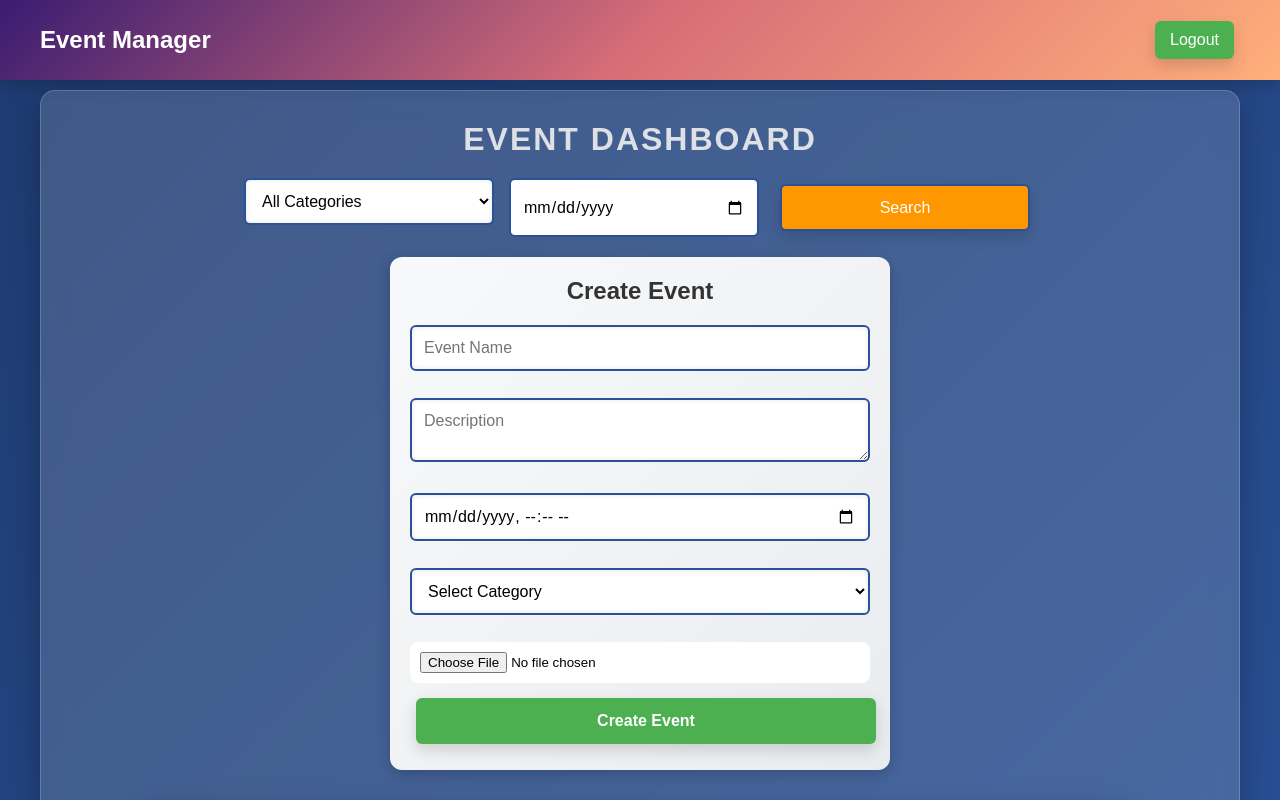
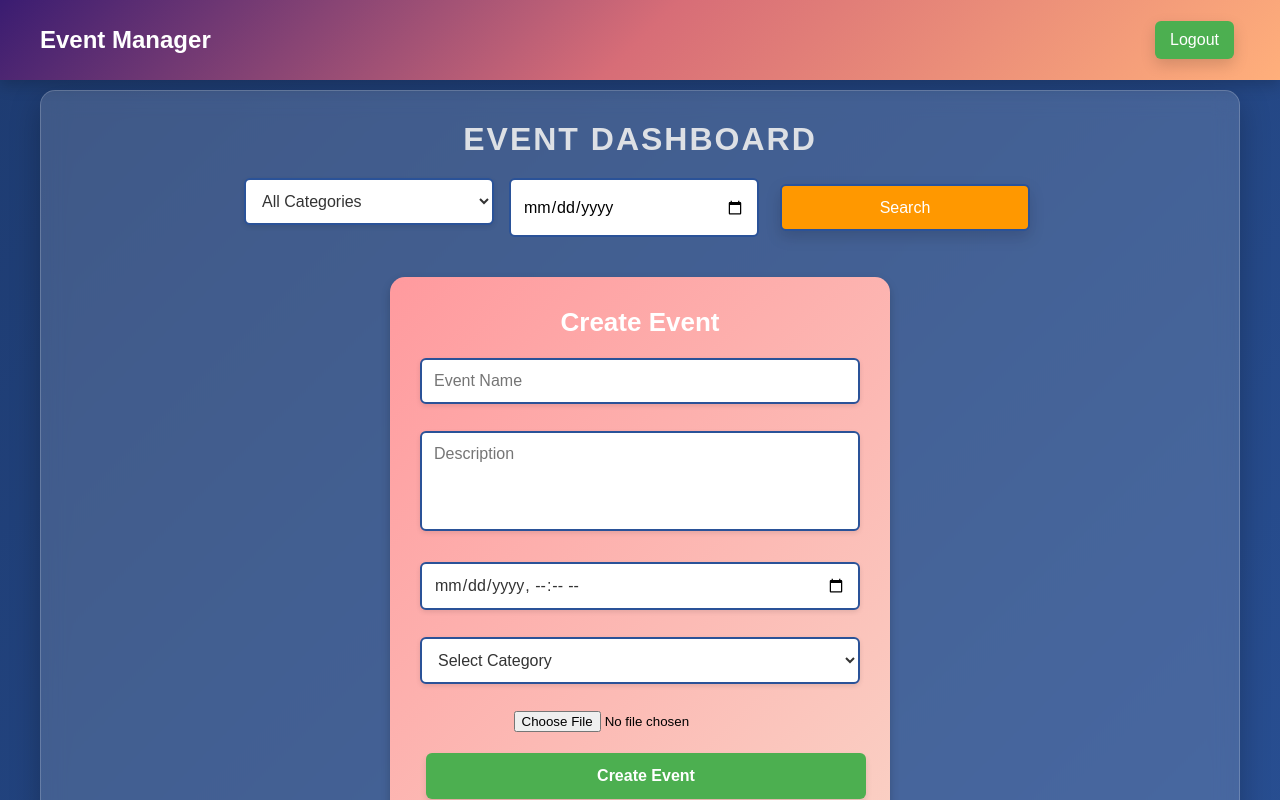
Before and after one commit to niteen-codes/Event-Management-App, a React (Create React App) app in the folder frontend/: page / in a window 1280 px wide. Shown: the top 800 px of the page. Built offline with nearby package versions, Linux system fonts and the light colour scheme; no server answers; sample sign-in values are in the browser's storage.

Commit message:
Updated EventForm.css with stylish design and animations

```diff
--- a/frontend/src/components/EventForm.css
+++ b/frontend/src/components/EventForm.css
@@ -1,89 +1,100 @@
-/* General Form Styles */
+/* General Styles */
 .event-form {
   max-width: 500px;
-  margin: auto;
-  background: linear-gradient(135deg, #f8f9fa, #e9ecef);
-  padding: 20px;
-  border-radius: 12px;
-  box-shadow: 0 5px 15px rgba(0, 0, 0, 0.2);
-  animation: fadeIn 0.6s ease-in-out;
+  margin: 40px auto;
+  padding: 30px;
+  background: linear-gradient(135deg, #ff9a9e, #fad0c4);
+  border-radius: 15px;
+  box-shadow: 0 4px 10px rgba(0, 0, 0, 0.2);
+  text-align: center;
+  animation: fadeIn 1s ease-in-out;
+}
+
+@keyframes fadeIn {
+  from {
+    opacity: 0;
+    transform: translateY(-20px);
+  }
+  to {
+    opacity: 1;
+    transform: translateY(0);
+  }
 }
 
 .event-form-title {
-  text-align: center;
-  font-size: 24px;
+  font-size: 26px;
   font-weight: bold;
-  color: #333;
+  color: #fff;
   margin-bottom: 20px;
-  animation: slideDown 0.5s ease-in-out;
+  animation: slideIn 1s ease-in-out;
 }
 
-/* Form Group */
+@keyframes slideIn {
+  from {
+    opacity: 0;
+    transform: translateX(-20px);
+  }
+  to {
+    opacity: 1;
+    transform: translateX(0);
+  }
+}
+
 .form-group {
   margin-bottom: 15px;
-  position: relative;
-  animation: fadeInUp 0.6s ease-in-out;
 }
 
-/* Input Fields */
 .form-input, .form-textarea, select {
   width: 100%;
   padding: 12px;
+  border-radius: 8px;
   border: none;
-  border-radius: 8px;
+  font-size: 16px;
+  transition: all 0.3s ease-in-out;
   background: #fff;
-  font-size: 16px;
-  box-shadow: inset 0 0 5px rgba(0, 0, 0, 0.1);
-  transition: 0.3s;
+  color: #333;
+  box-shadow: 0 2px 5px rgba(0, 0, 0, 0.1);
 }
 
 .form-input:focus, .form-textarea:focus, select:focus {
   outline: none;
-  border: 2px solid #007bff;
-  box-shadow: 0 0 10px rgba(0, 123, 255, 0.3);
+  box-shadow: 0 0 8px rgba(255, 105, 135, 0.8);
+  transform: scale(1.05);
 }
 
-/* Error Styles */
+.form-textarea {
+  height: 100px;
+  resize: none;
+}
+
 .input-error {
-  border: 2px solid red;
+  border: 2px solid #ff4d4d;
 }
 
 .error-message {
-  color: red;
-  font-size: 12px;
+  color: #ff4d4d;
+  font-size: 14px;
   margin-top: 5px;
-  animation: fadeIn 0.5s;
 }
 
-/* File Input */
-input[type="file"] {
-  background: #fff;
-  padding: 10px;
-  border-radius: 8px;
-  width: 100%;
-}
-
-/* Button Styles */
 .submit-button {
   width: 100%;
   padding: 12px;
-  background: linear-gradient(135deg, #007bff, #0056b3);
+  background: linear-gradient(135deg, #ff758c, #ff7eb3);
+  border: none;
+  border-radius: 8px;
   color: white;
-  border: none;
   font-size: 18px;
   font-weight: bold;
-  border-radius: 8px;
   cursor: pointer;
-  transition: all 0.3s;
-  display: flex;
-  justify-content: center;
-  align-items: center;
+  transition: all 0.3s ease-in-out;
+  box-shadow: 0 4px 6px rgba(0, 0, 0, 0.1);
 }
 
 .submit-button:hover {
-  background: linear-gradient(135deg, #0056b3, #004494);
-  box-shadow: 0 4px 10px rgba(0, 91, 187, 0.4);
-  transform: translateY(-2px);
+  background: linear-gradient(135deg, #ff6384, #ff869a);
+  box-shadow: 0 6px 10px rgba(0, 0, 0, 0.2);
+  transform: scale(1.05);
 }
 
 .submit-button:disabled {
@@ -91,59 +102,35 @@ input[type="file"] {
   cursor: not-allowed;
 }
 
-/* Responsive Design */
+.guest-message {
+  text-align: center;
+  font-size: 18px;
+  color: #fff;
+}
+
+/* Responsive Styles */
 @media (max-width: 768px) {
   .event-form {
-    max-width: 90%;
-    padding: 15px;
+    width: 90%;
+    padding: 20px;
   }
 
   .form-input, .form-textarea, select {
     font-size: 14px;
-    padding: 10px;
   }
 
   .submit-button {
     font-size: 16px;
-    padding: 10px;
   }
 }
 
 @media (max-width: 480px) {
+  .event-form {
+    width: 95%;
+    padding: 15px;
+  }
+
   .event-form-title {
     font-size: 20px;
   }
-
-  .submit-button {
-    font-size: 14px;
-    padding: 8px;
-  }
 }
-
-/* Animations */
-@keyframes fadeIn {
-  from { opacity: 0; }
-  to { opacity: 1; }
-}
-
-@keyframes fadeInUp {
-  from {
-    opacity: 0;
-    transform: translateY(10px);
-  }
-  to {
-    opacity: 1;
-    transform: translateY(0);
-  }
-}
-
-@keyframes slideDown {
-  from {
-    opacity: 0;
-    transform: translateY(-10px);
-  }
-  to {
-    opacity: 1;
-    transform: translateY(0);
-  }
-}
```
